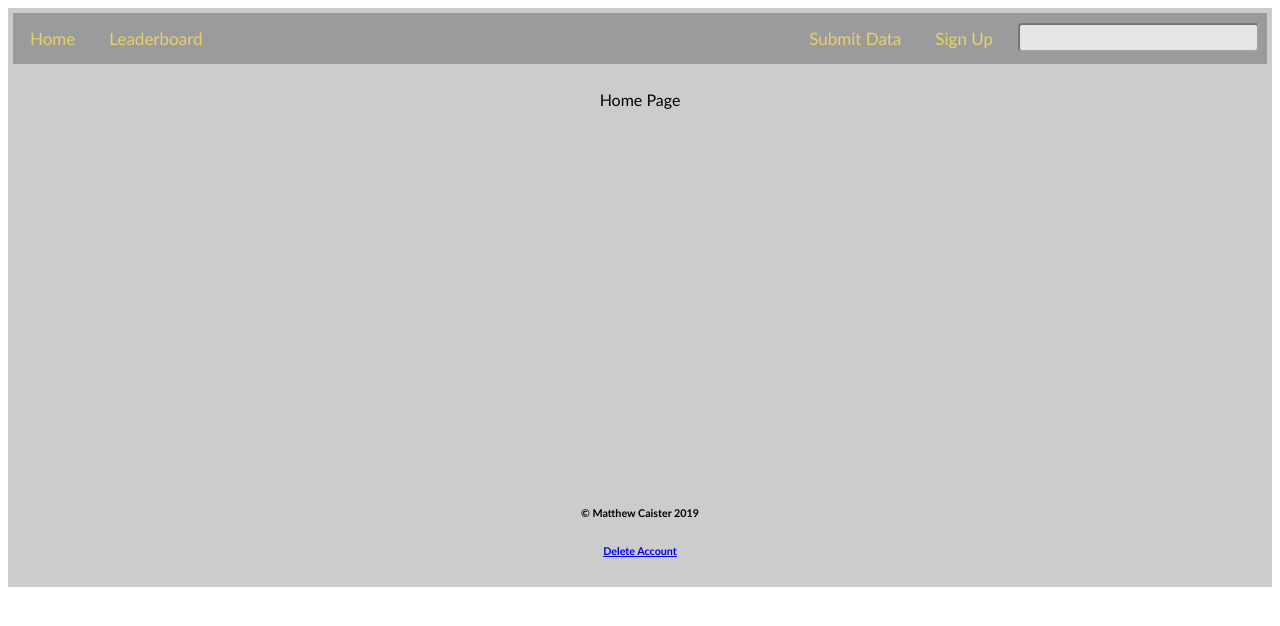
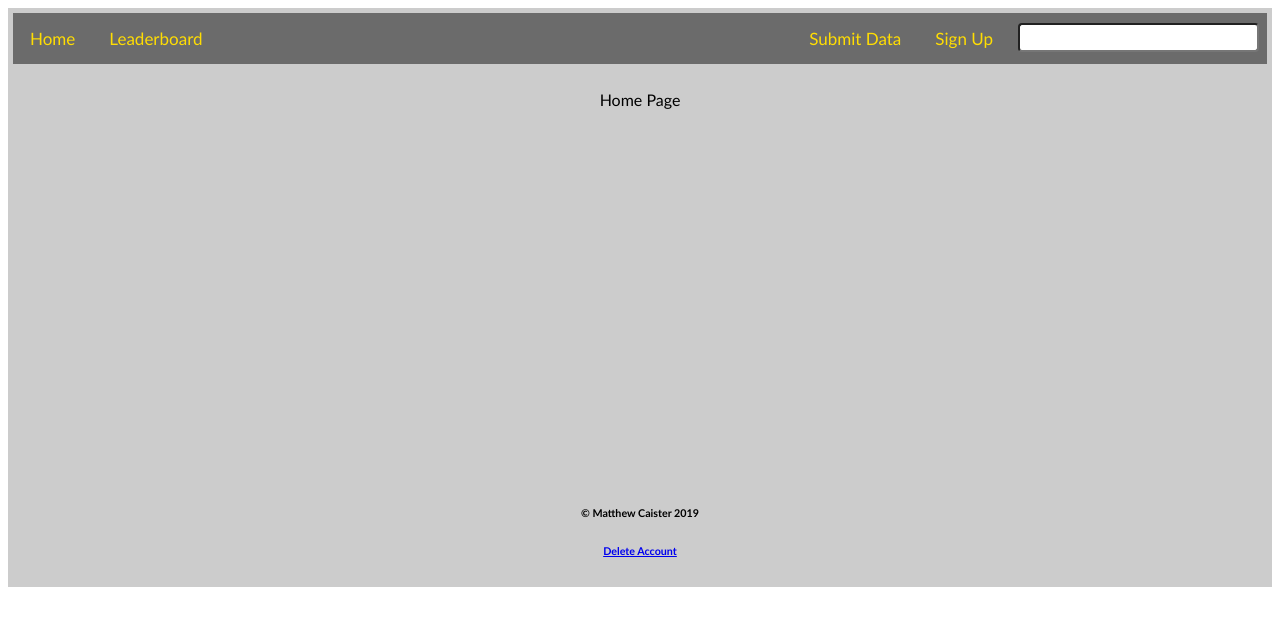
Before and after one commit to MJCaister/R6Web, a Python web app: template templates/home.html in a window 1280 px wide. Shown: the top 626 px of the page. Run offline with Jinja, Linux system fonts and the light colour scheme; the template is opened without the code that fills it: most values are stand-ins (such as "Sample title", 1, 10 or a date in 2020); form fields are guessed from the names that the template uses.

Commit message:
Added Stickies to Table Headers and Navbar

```diff
--- a/static/css/style.css
+++ b/static/css/style.css
@@ -20,9 +20,10 @@
 nav {
 	width: 100%;
 	top: 0;
-	background-color: rgba(10, 10, 10, 0.5);
+	background-color: #6b6b6b;
 	overflow: hidden;
-    opacity: 50%;
+    opacity: 50;
+	position: sticky;
 }
 
 nav a {
@@ -156,7 +157,7 @@ th{
     border-top: 2px solid #222;
     background-color: #111 !important;
     position: sticky;
-    top: 0;
+    top: 50px;
 }
 
 tr {
```
